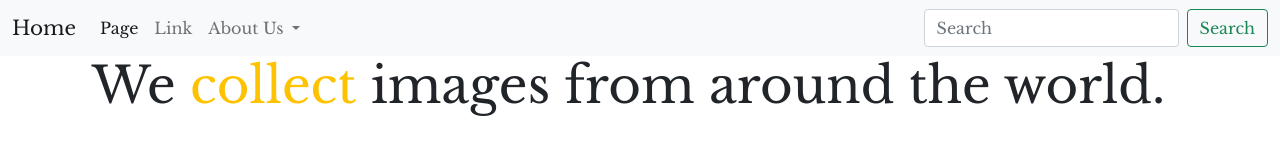
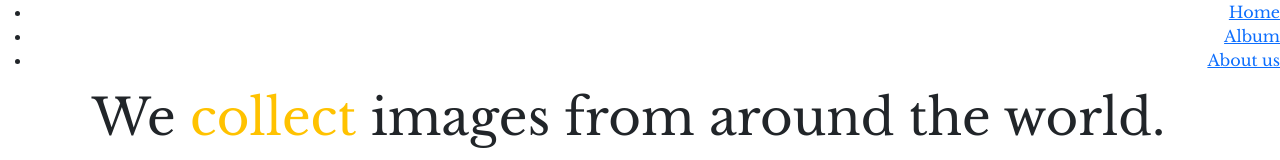
Before and after one commit to duylan1311/seetheworld.com, a plain HTML site: page index.html in a window 1280 px wide. Shown: the top 160 px of the page. Drawn offline with nearby package versions, Linux system fonts and the light colour scheme.

Commit message:
Update index.html

```diff
--- a/index.html
+++ b/index.html
@@ -14,42 +14,13 @@
 </head>
 <body>
     <div class='header'>
-        <nav class="navbar navbar-expand-lg navbar-light bg-light">
-      <div class="container-fluid">
-        <a class="navbar-brand" href="#">Home</a>
-        <button class="navbar-toggler" type="button" data-bs-toggle="collapse" data-bs-target="#navbarSupportedContent" aria-controls="navbarSupportedContent" aria-expanded="false" aria-label="Toggle navigation">
-          <span class="navbar-toggler-icon"></span>
-        </button>
-        <div class="collapse navbar-collapse" id="navbarSupportedContent">
-          <ul class="navbar-nav me-auto mb-2 mb-lg-0">
-            <li class="nav-item">
-              <a class="nav-link active" aria-current="page" href="#">Page</a>
-            </li>
-            <li class="nav-item">
-              <a class="nav-link" href="#">Link</a>
-            </li>
-            <li class="nav-item dropdown">
-              <a class="nav-link dropdown-toggle" href="#" id="navbarDropdown" role="button" data-bs-toggle="dropdown" aria-expanded="false">
-                About Us
-              </a>
-              <ul class="dropdown-menu" aria-labelledby="navbarDropdown">
-                <li><a class="dropdown-item" href="#">Action</a></li>
-                <li><a class="dropdown-item" href="#">Another action</a></li>
-                <li><hr class="dropdown-divider"></li>
-                <li><a class="dropdown-item" href="#">Something else here</a></li>
-              </ul>
-            </li>
-            <li class="nav-item">
-              <a class="nav-link disabled" href="#" tabindex="-1" aria-disabled="true"></a>
-            </li>
-          </ul>
-          <form class="d-flex">
-            <input class="form-control me-2" type="search" placeholder="Search" aria-label="Search">
-            <button class="btn btn-outline-success" type="submit">Search</button>
-          </form>
-        </div>
-      </div>
-    </nav>
+        <nav>
+            <ul class="navigation">
+              <li><a href="#">Home</a></li>
+              <li><a href="#">Album</a></li>
+              <li><a href="#">About us</a></li>
+            </ul>
+          </nav>
       </div>
       <div class='jumbotron'>
         <div class='container'>
```
